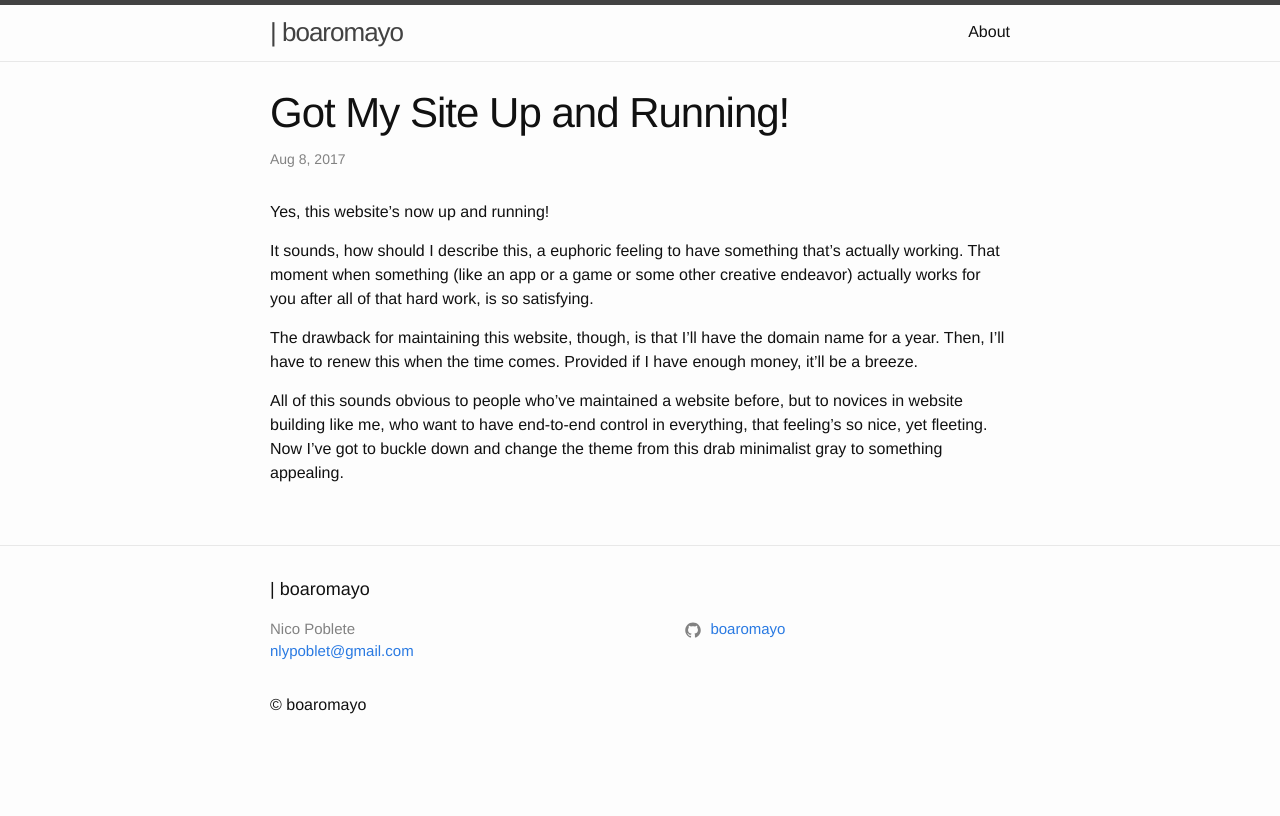
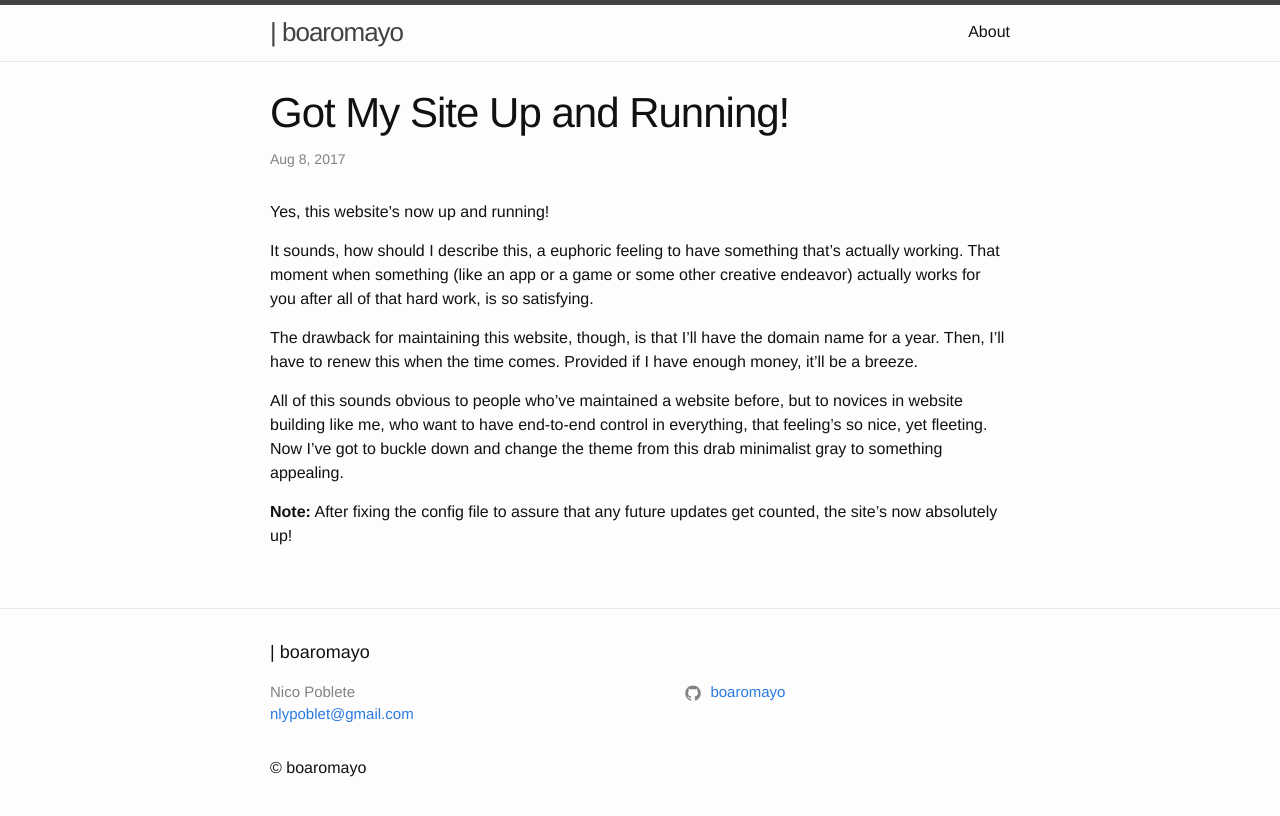
Before and after one commit to boaromayo/boaromayo.net-portfolio, a Jekyll site: the page built from _posts/2017-08-08-got-site-up-and-running.md, in a window 1280 px wide. Shown: the top 816 px of the page. Built offline with Jekyll 4.4.1, drawn with Linux system fonts in a browser that asks for light colours.

Commit message:
Updated _config.yml to update site for new posts

```diff
--- a/_config.yml
+++ b/_config.yml
@@ -33,6 +33,9 @@
 # Localhost port
 port: 8080
 
+# Enable updated posts.
+future: true
+
 # Exclude from processing.
 # The following items will not be processed, by default. Create a custom list
 # to override the default setting.
--- a/_posts/2017-08-08-got-site-up-and-running.md
+++ b/_posts/2017-08-08-got-site-up-and-running.md
@@ -12,3 +12,5 @@
 The drawback for maintaining this website, though, is that I'll have the domain name for a year. Then, I'll have to renew this when the time comes. Provided if I have enough money, it'll be a breeze.
 
 All of this sounds obvious to people who've maintained a website before, but to novices in website building like me, who want to have end-to-end control in everything, that feeling's so nice, yet fleeting. Now I've got to buckle down and change the theme from this drab minimalist gray to something appealing.
+
+**Note:** After fixing the config file to assure that any future updates get counted, the site's now absolutely up!
```
